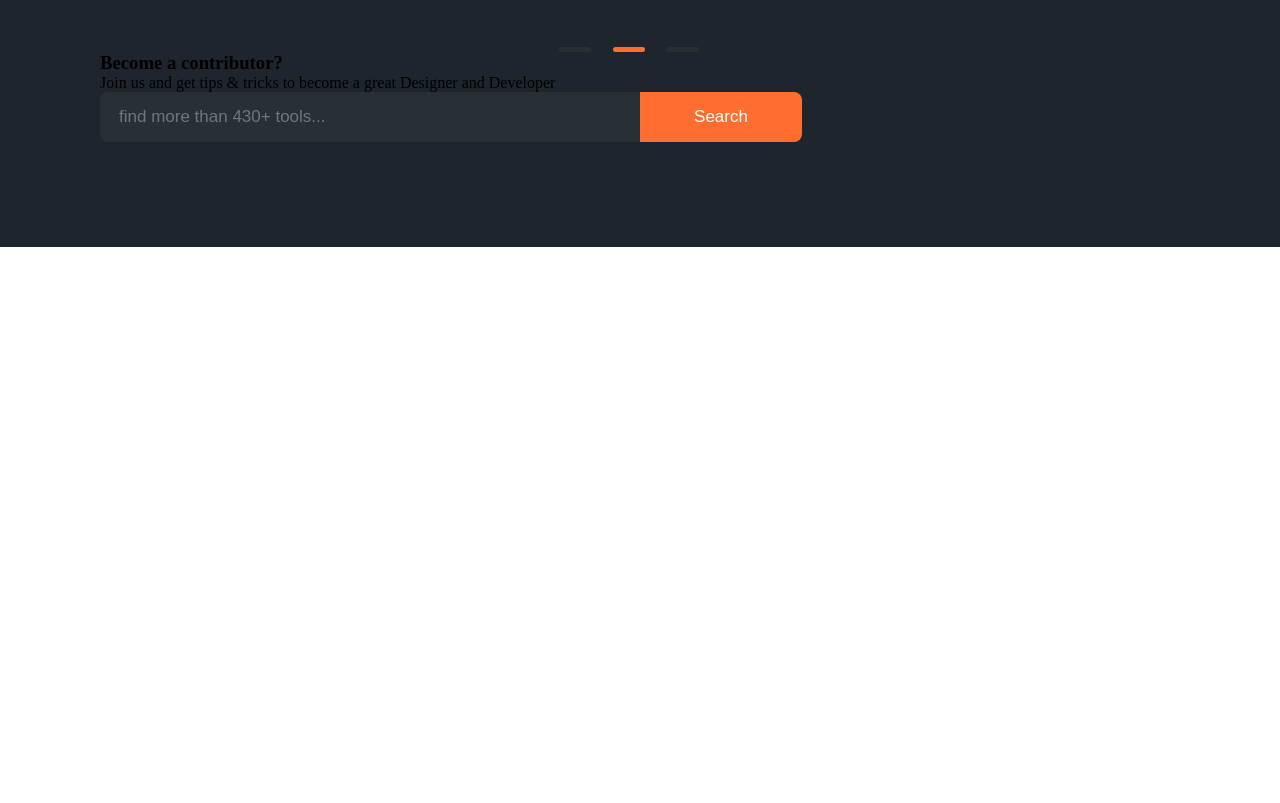
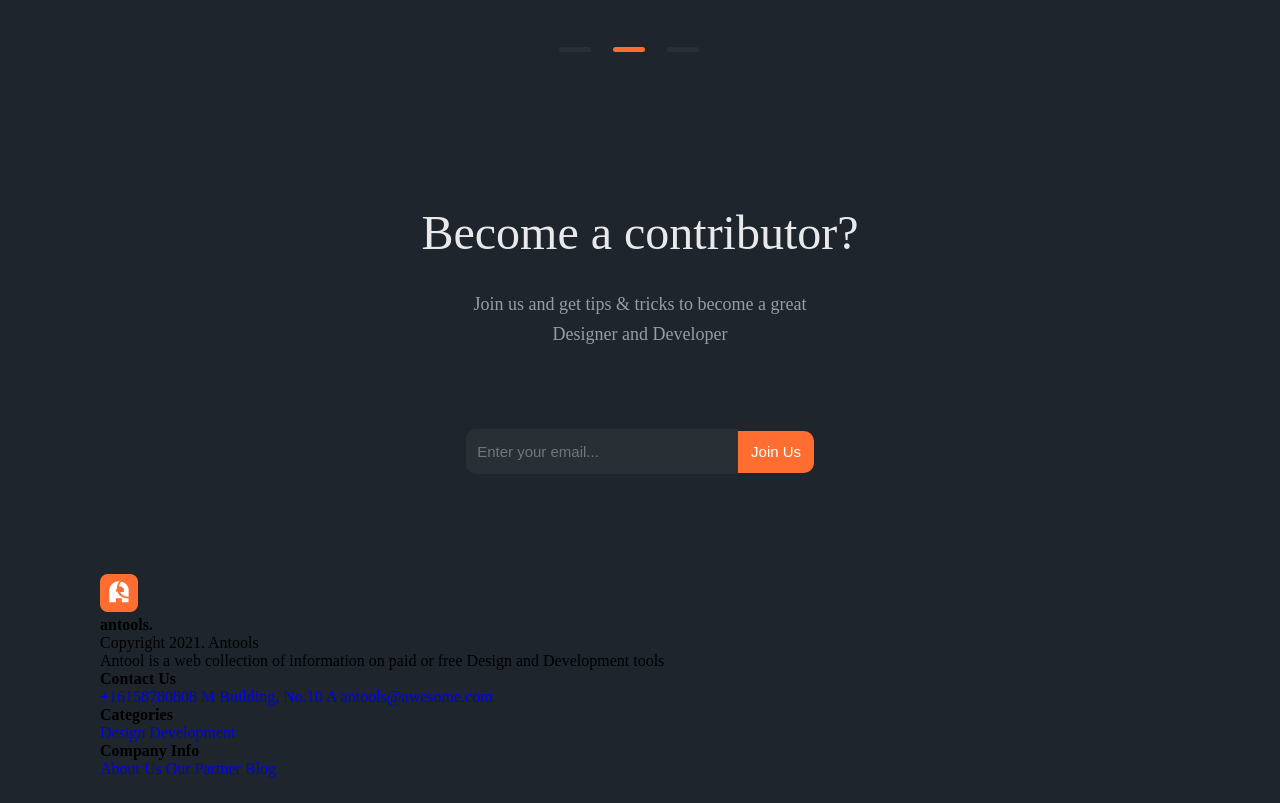
Before and after one commit to mardiev05/Antools, a plain HTML site: page index.html in a window 1280 px wide. Shown: the part 3276-4079 px from the top of the page. Before the commit the page ends 3523 px from the top, so only its background shows below. Drawn offline with Linux system fonts and the light colour scheme.

Commit message:
footer has been completed in html

```diff
--- a/index.html
+++ b/index.html
@@ -320,14 +320,53 @@
             <div class="join">
                 <h3 class="join__title">Become a contributor?</h3>
                 <p class="join__text">
-                    Join us and get tips & tricks to become a great Designer and Developer
+                    Join us and get tips & tricks to become a great <br /> Designer and Developer
                 </p>
                 <form>
-                    <input class="awesome__input" type="text" placeholder="find more than 430+ tools..." required />
-                    <button class="awesome__input-btn">Search</button>
+                    <input class="join__input" type="text" placeholder="Enter your email..." required />
+                    <button class="join__input-btn">Join Us</button>
                 </form>
             </div>
         </section>
+
+        <footer>
+            <div class="footer__line"></div>
+
+            <div class="footer">
+                <div class="footer__row">
+                    <div class="footer__card">
+                        <span class="footer__span">
+                <img class="footer__logo" src="images/footer-logo.png" alt="" />
+                <h4 class="footer__card-title">antools.</h4>
+              </span>
+                        <p class="footer__copyright">Copyright 2021. Antools</p>
+                        <p class="footer__text">
+                            Antool is a web collection of information on paid or free Design and Development tools
+                        </p>
+                    </div>
+
+                    <div class="footer__card">
+                        <h4 class="footer__card-title">Contact Us</h4>
+                        <a class="footer__links" href="#">+16158780808</a>
+                        <a class="footer__links" href="#">M Building, No.10 A</a>
+                        <a class="footer__links" href="#">antools@awesome.com</a>
+                    </div>
+
+                    <div class="footer__card">
+                        <h4 class="footer__card-title">Categories</h4>
+                        <a class="footer__links" href="#">Design</a>
+                        <a class="footer__links" href="#">Development</a>
+                    </div>
+
+                    <div class="footer__card">
+                        <h4 class="footer__card-title">Company Info</h4>
+                        <a class="footer__links" href="#">About Us</a>
+                        <a class="footer__links" href="#">Our Partner</a>
+                        <a class="footer__links" href="#">Blog</a>
+                    </div>
+                </div>
+            </div>
+        </footer>
     </div>
 </body>
 
--- a/style.css
+++ b/style.css
@@ -119,7 +119,7 @@ header {
     margin: 30px 0 60px 0;
 }
 
-form {
+.awesome form {
     font-size: 0;
 }
 
@@ -507,3 +507,56 @@ form {
 .line:nth-child(2) {
     background: #FF6E30;
 }
+
+
+/* =====join section===== */
+
+.join {
+    width: 70%;
+    margin: auto;
+    text-align: center;
+    margin-top: 150px;
+    margin-bottom: 100px;
+}
+
+.join__title {
+    font-weight: 500;
+    font-size: 48px;
+    line-height: 130%;
+    text-align: center;
+    color: rgba(255, 255, 255, 0.9);
+}
+
+.join__text {
+    font-weight: 500;
+    font-size: 18px;
+    line-height: 30px;
+    text-align: center;
+    color: rgba(255, 255, 255, 0.55);
+    margin: 25px 0 80px 0;
+}
+
+.join form {
+    font-size: 0;
+}
+
+.join__input {
+    width: 36%;
+    height: 45px;
+    padding: 11px;
+    font-size: 15px;
+    border: none;
+    border-radius: 10px 0 0 10px;
+    background: #283036;
+    color: #fff;
+}
+
+.join__input-btn {
+    width: 10%;
+    height: 42px;
+    border: none;
+    font-size: 15px;
+    border-radius: 0 10px 10px 0;
+    background: #FF6E30;
+    color: #fff;
+}
```
Also changed, not shown: images/footer-logo.png (added), 1 other file.
